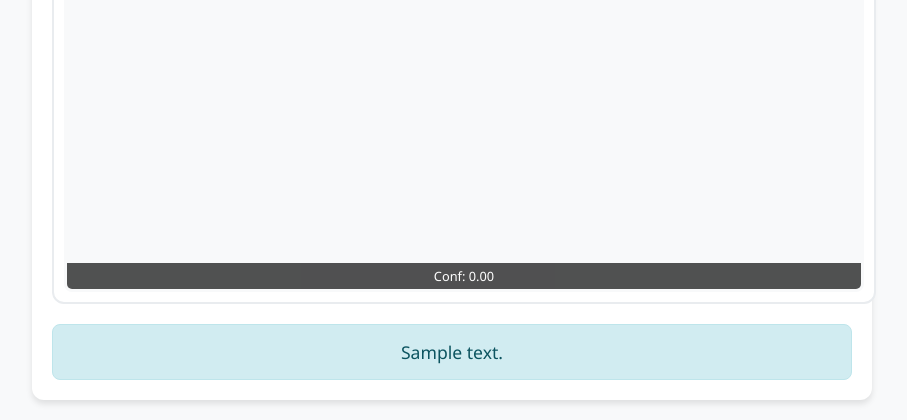
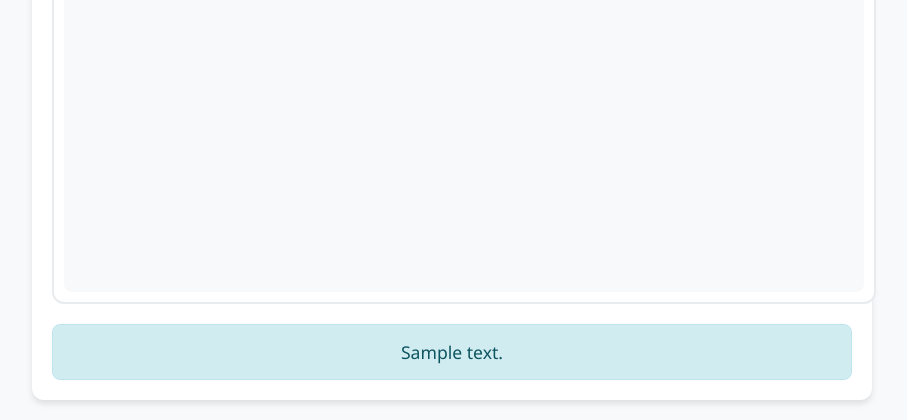
Before and after one commit to ct101apcs/CAPTCHA-bypassing, a Flask app: template templates/index_visual_attack.html in a window 1280 px wide. Shown: the part 1056-1476 px from the top of the page, without its empty margins (208-1115 px from the left). Run offline with Flask 3, Linux system fonts and the light colour scheme; the template is opened without the code that fills it: most values are stand-ins (such as "Sample title", 1, 10 or a date in 2020); parts of the project's set-up code (start-up, migrations or seed data) failed here and were passed over.

Commit message:
Remove redundant stuffs

```diff
--- a/templates/index_visual_attack.html
+++ b/templates/index_visual_attack.html
@@ -89,19 +89,6 @@
 
         .ai-selected.incorrect {
             border-color: #dc3545;
-        }
-
-        .confidence-overlay {
-            position: absolute;
-            bottom: 0;
-            left: 0;
-            right: 0;
-            background-color: rgba(0, 0, 0, 0.75);
-            color: white;
-            font-size: 0.8em;
-            text-align: center;
-            padding: 4px 0;
-            opacity: 0.9;
         }
 
         .message {
@@ -206,23 +193,6 @@
             padding: 4px;
         }
 
-        /* Adjust confidence overlay font size based on grid size */
-        .captcha-grid[style*="--grid-size: 3"] .confidence-overlay {
-            font-size: 0.8em;
-        }
-
-        .captcha-grid[style*="--grid-size: 4"] .confidence-overlay {
-            font-size: 0.7em;
-        }
-
-        .captcha-grid[style*="--grid-size: 5"] .confidence-overlay {
-            font-size: 0.6em;
-        }
-
-        .captcha-grid[style*="--grid-size: 6"] .confidence-overlay {
-            font-size: 0.5em;
-        }
-
         /* Adjust panel padding based on grid size */
         .panel[data-grid-size="3"] {
             padding: 20px;
@@ -320,9 +290,6 @@
                         {% else %}
                         <span style="display:flex; align-items:center; justify-content:center; height:100%; color:#777;">Img {{i+1}}</span>
                         {% endif %}
-                        <div class="confidence-overlay">
-                            {% if prediction.is_selected %}Sel {% endif %}Conf: {{ "%.2f"|format(prediction.confidence) }}
-                        </div>
                     </div>
                 {% endfor %}
             </div>
```
